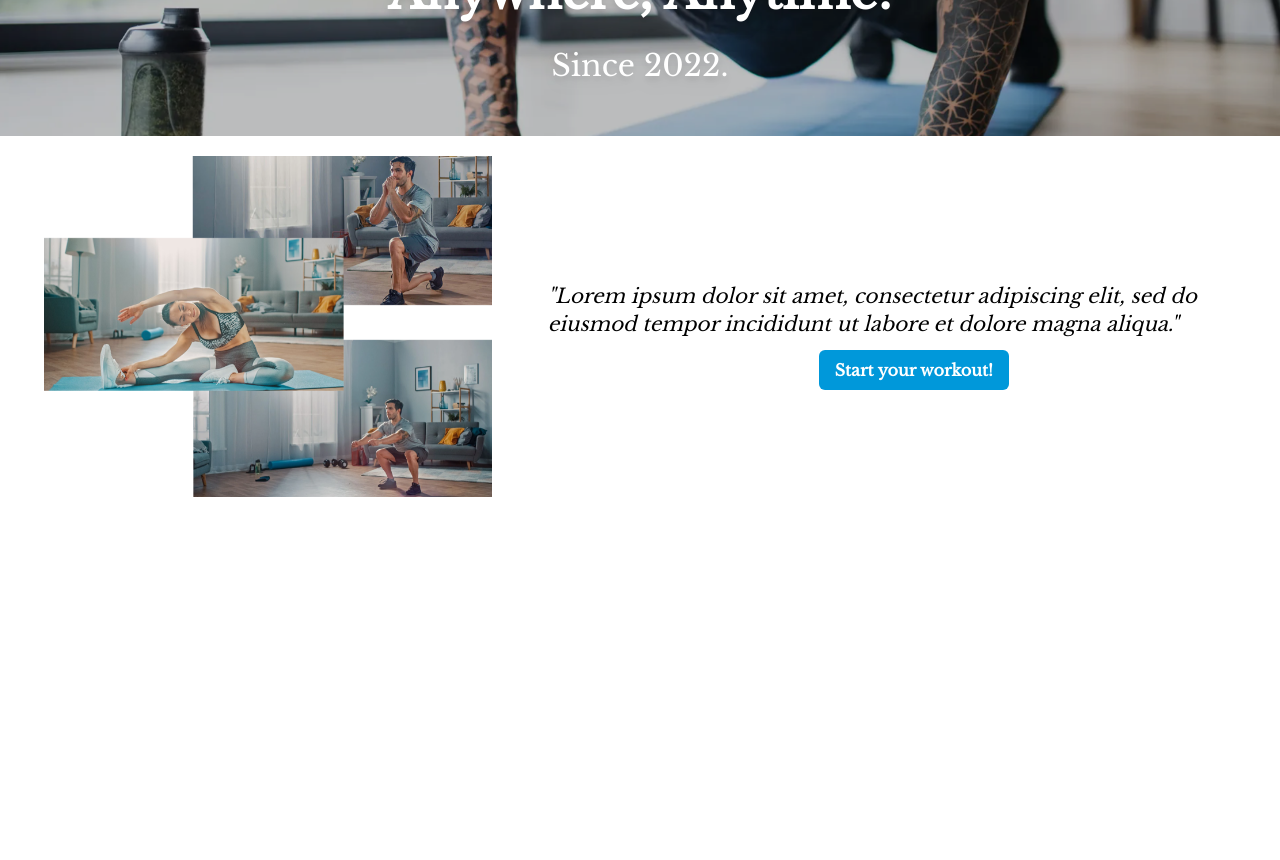
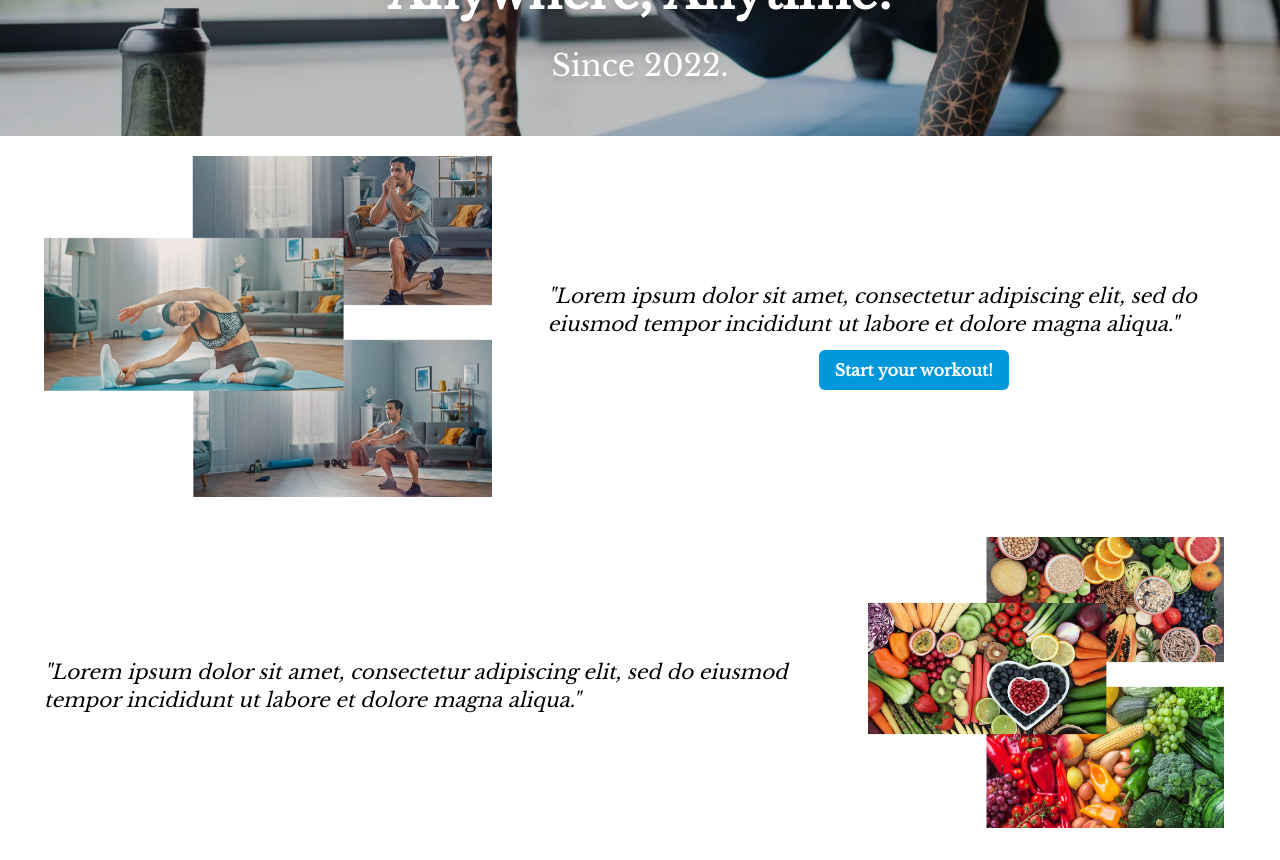
Before and after one commit to jeremy-lee02/SEPM-Project-HappyFit-Website, a React (Create React App) app: page / in a window 1280 px wide. Shown: the part 460-1320 px from the top of the page. Before the commit the page ends 957 px from the top, so only its background shows below. Built offline with nearby package versions, Linux system fonts and the light colour scheme.

Commit message:
update body homepage

```diff
--- a/src/pages/Home.js
+++ b/src/pages/Home.js
@@ -12,8 +12,9 @@ function Home() {
     <>
       <Header />
       {/* Content */}
-      <div>
-        <div className='flex flex-col md:flex-row flex-auto pt-5'>
+      <div className='bg-black'>
+        {/* Content 1 */}
+        <div className='flex flex-col md:flex-row flex-auto pt-5 md:hover:drop-shadow-lg'>
           {/* Left  */}
           <div className='flex md:flex-initial'>
               <img src={require('../images/pic1.png')} alt='pic 1' className='pl-11 w-full'/>
@@ -26,6 +27,21 @@ function Home() {
             <button className='bg-blue hover:bg-blue-700 hover:drop-shadow-lg focus:ring focus:ring-violet-300 text-white font-bold py-2 px-4 rounded-md' onClick={changeRoute}>Start your workout!</button>
           </div>
         </div>
+        {/* Content 2 */}
+        <div className='pt-10 flex flex-col-reverse md:flex-row flex-auto pb-8 flex-row-reverse md:hover:drop-shadow-lg rounded-md'>
+          {/* Left */}
+          <div className='flex w-full md:pl-11 text-left pt-5 item-center justify-center italic flex-col'>
+          <p className='pb-3 text-xl'>
+              "Lorem ipsum dolor sit amet, consectetur adipiscing elit, sed do eiusmod tempor incididunt ut labore et dolore magna aliqua."
+            </p>
+          </div>
+          {/* Right */}
+          <div className='flex md:flex-initial'>
+            <img src={require('../images/pic2.png')} alt='pic 1' className='md:pr-14 w-full pl-14'/>
+          </div>
+
+        </div>
+
       </div>
     </>
   )
```
Also changed, not shown: src/images/pic2.png (added).
